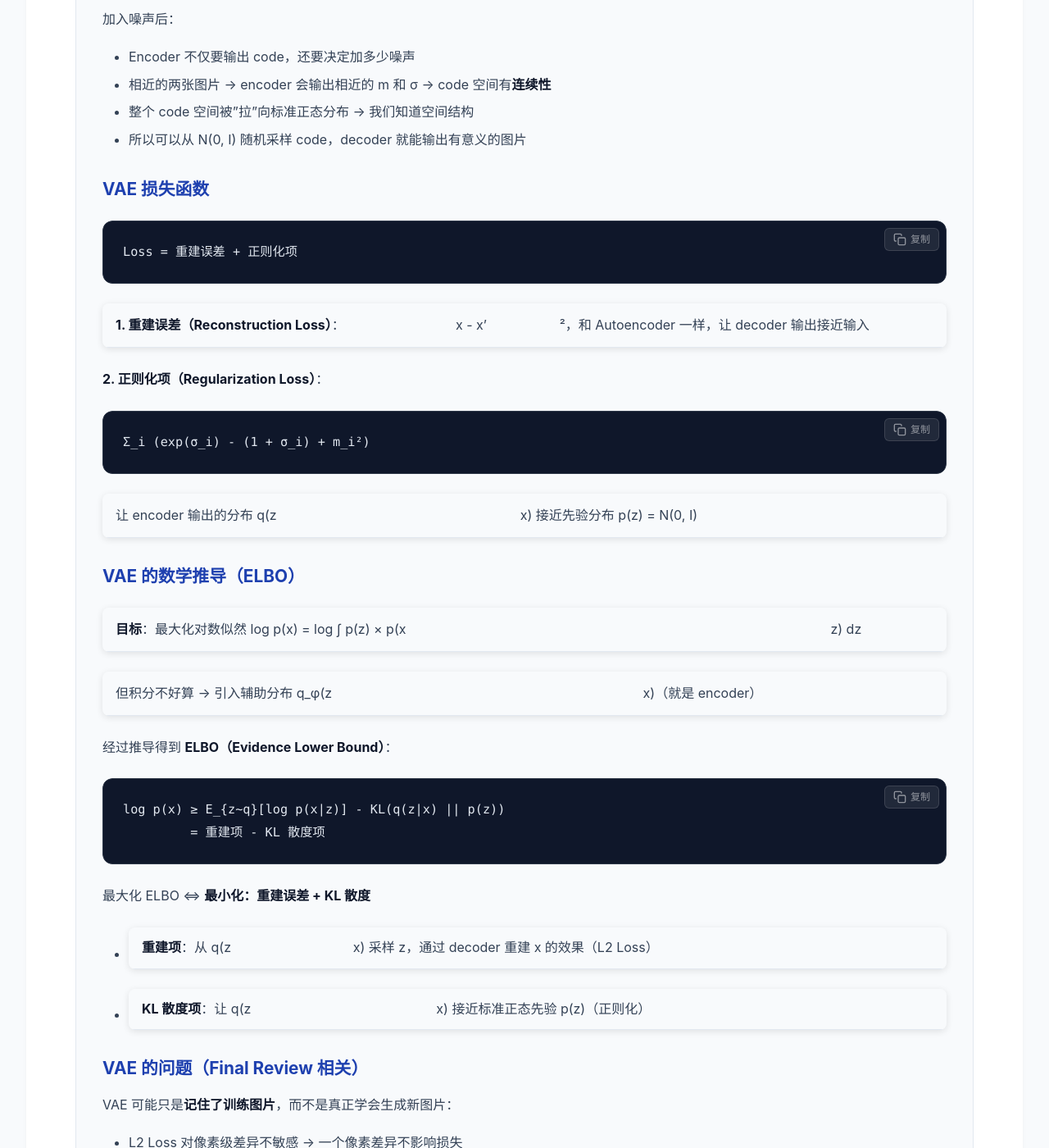
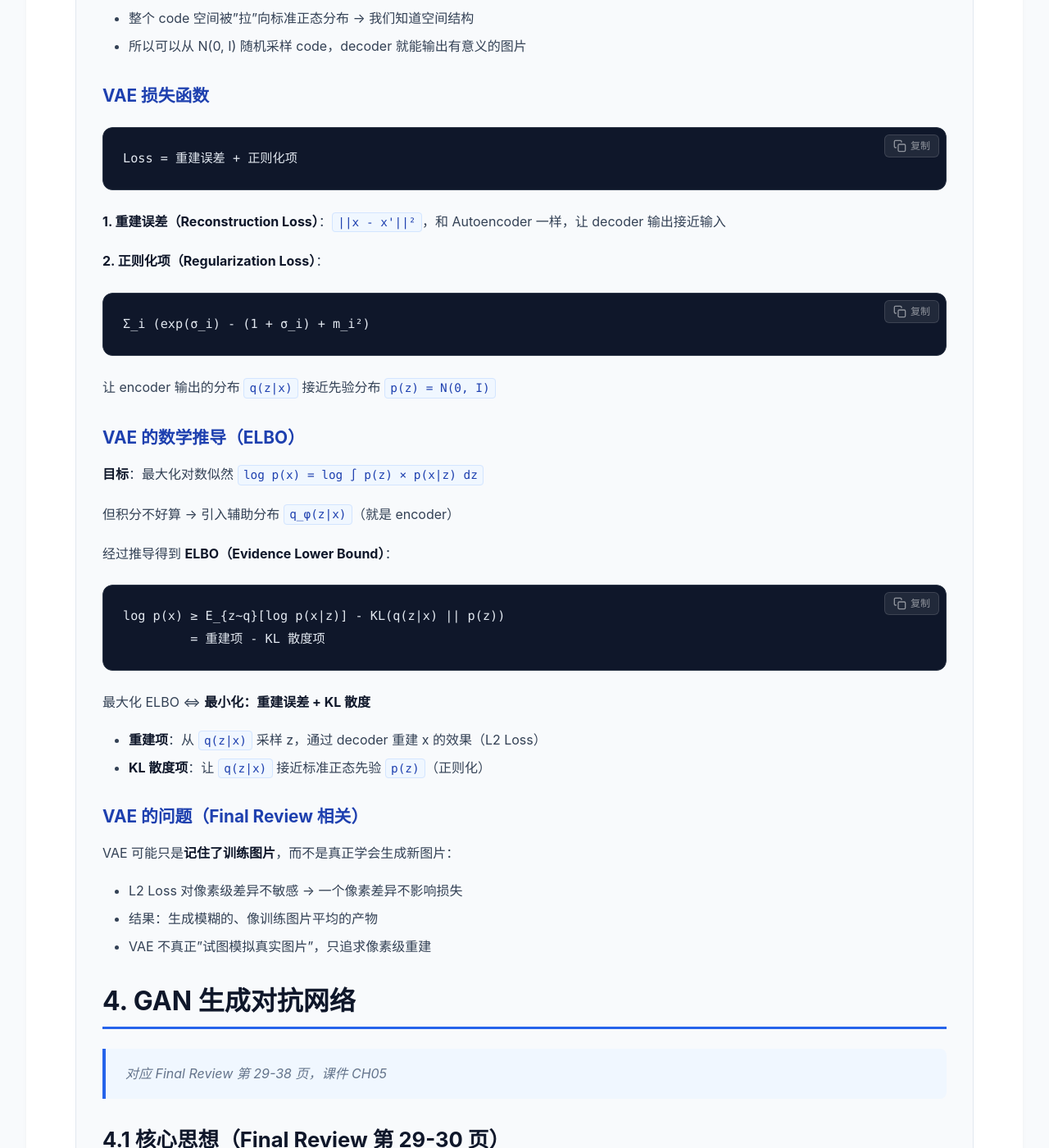
Before and after one commit to nuo534202/nuo534202.github.io, a Jekyll site: the page built from _posts/2026-06-03-aigc_final_review.md, in a window 1280 px wide and 1400 px high, scrolled down 12828 px. Shown: the whole window at 82% size. Built offline with Jekyll 4.4.1, drawn with Linux system fonts in a browser that asks for light colours; some of the changed text lies outside the part shown.

````diff
--- a/_posts/2026-06-03-aigc_final_review.md
+++ b/_posts/2026-06-03-aigc_final_review.md
@@ -200,7 +200,7 @@ head_i = Attention(X × W_Qi, X × W_Ki, X × W_Vi)
 ### GPT-3 详解
 
 - 自回归语言模型：生成下一个词，只能看**前面的词**
-- P(I love eating burgers) = P(I) × P(love|I) × P(eating|I,love) × P(burgers|I,love,eating)
+- `P(I love eating burgers) = P(I) × P(love|I) × P(eating|I,love) × P(burgers|I,love,eating)`
 - 使用 **Masked Self-Attention**：预测第 n 个词时，遮住 n 及之后的所有词
 
 ## 1.8 预训练 Pre-Training（Final Review 第 16-17 页）
@@ -342,7 +342,7 @@ p(x) = ∫ p(z) × p(x|z) dz
 ```
 
 - p(z)：先验分布（简单，如标准正态分布 N(0, I)）
-- p(x|z)：条件分布（复杂，用神经网络 p_θ(x|z) 表示）
+- `p(x|z)`：条件分布（复杂，用神经网络 `p_θ(x|z)` 表示）
 - p(x)：数据的边际分布
 
 ### 如何衡量分布的好坏？
@@ -423,7 +423,7 @@ c_i = exp(σ_i) × e_i + m_i       其中 e_i ~ N(0, 1)
 Loss = 重建误差 + 正则化项
 ```
 
-**1. 重建误差（Reconstruction Loss）**：||x - x'||²，和 Autoencoder 一样，让 decoder 输出接近输入
+**1. 重建误差（Reconstruction Loss）**：`||x - x'||²`，和 Autoencoder 一样，让 decoder 输出接近输入
 
 **2. 正则化项（Regularization Loss）**：
 
@@ -431,13 +431,13 @@ Loss = 重建误差 + 正则化项
 Σ_i (exp(σ_i) - (1 + σ_i) + m_i²)
 ```
 
-让 encoder 输出的分布 q(z|x) 接近先验分布 p(z) = N(0, I)
+让 encoder 输出的分布 `q(z|x)` 接近先验分布 `p(z) = N(0, I)`
 
 ### VAE 的数学推导（ELBO）
 
-**目标**：最大化对数似然 log p(x) = log ∫ p(z) × p(x|z) dz
+**目标**：最大化对数似然 `log p(x) = log ∫ p(z) × p(x|z) dz`
 
-但积分不好算 → 引入辅助分布 q_φ(z|x)（就是 encoder）
+但积分不好算 → 引入辅助分布 `q_φ(z|x)`（就是 encoder）
 
 经过推导得到 **ELBO（Evidence Lower Bound）**：
 ```
@@ -447,8 +447,8 @@ log p(x) ≥ E_{z~q}[log p(x|z)] - KL(q(z|x) || p(z))
 
 最大化 ELBO ⇔ **最小化：重建误差 + KL 散度**
 
-- **重建项**：从 q(z|x) 采样 z，通过 decoder 重建 x 的效果（L2 Loss）
-- **KL 散度项**：让 q(z|x) 接近标准正态先验 p(z)（正则化）
+- **重建项**：从 `q(z|x)` 采样 z，通过 decoder 重建 x 的效果（L2 Loss）
+- **KL 散度项**：让 `q(z|x)` 接近标准正态先验 `p(z)`（正则化）
 
 ### VAE 的问题（Final Review 相关）
 
@@ -563,14 +563,14 @@ Wasserstein 距离能反映 Generator 逐步靠近真实分布的过程，给训
 
 - 把生成的图片送入分类器
 - 好的生成图片 → 分类器能**高置信度**地分到某一类
-- 概率分布 **P(c|y) 越集中** → 视觉质量越高
+- 概率分布 **`P(c|y)`** 越集中 → 视觉质量越高
 
 ### 多样性评估 Diversity（第 36 页）
 
 **方法**：
 
-- 生成 N 张图片，分别用分类器得到每张的分类概率分布 P(c|yₙ)
-- 汇总得到整体分布：P_c = (1/N) × Σ P(c|yₙ)
+- 生成 N 张图片，分别用分类器得到每张的分类概率分布 `P(c|yₙ)`
+- 汇总得到整体分布：`P_c = (1/N) × Σ P(c|yₙ)`
 - P_c **越均匀** → 多样性越好（各类图片都有生成）
 
 ### Inception Score（IS）
--- a/blog/others/index.html
+++ b/blog/others/index.html
@@ -36,7 +36,7 @@
     <section class="page-header">
         <div class="section-container">
             <div class="page-header-content">
-                <span class="page-eyebrow">Notes & Thoughts</span>
+                <span class="page-eyebrow">Others</span>
                 <h1 class="page-title">其他</h1>
                 <p class="page-subtitle">Notes & Thoughts</p>
                 <div class="page-header-line"></div>
````
Also changed, not shown: Screenshot 2026-06-03 at 23.08.37.png (added).
